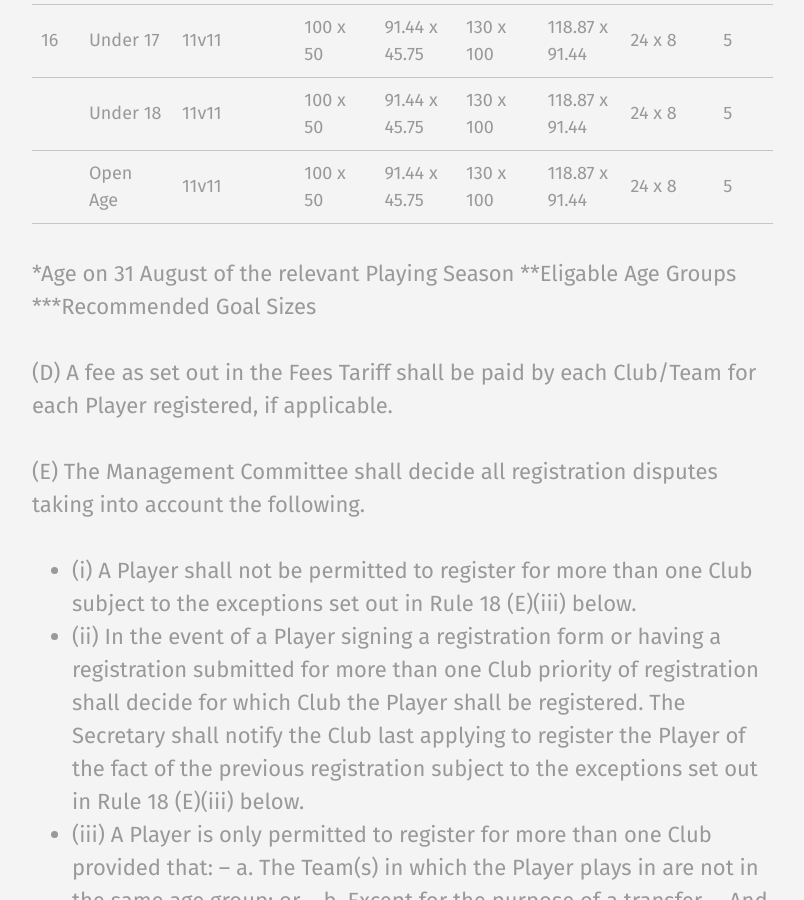
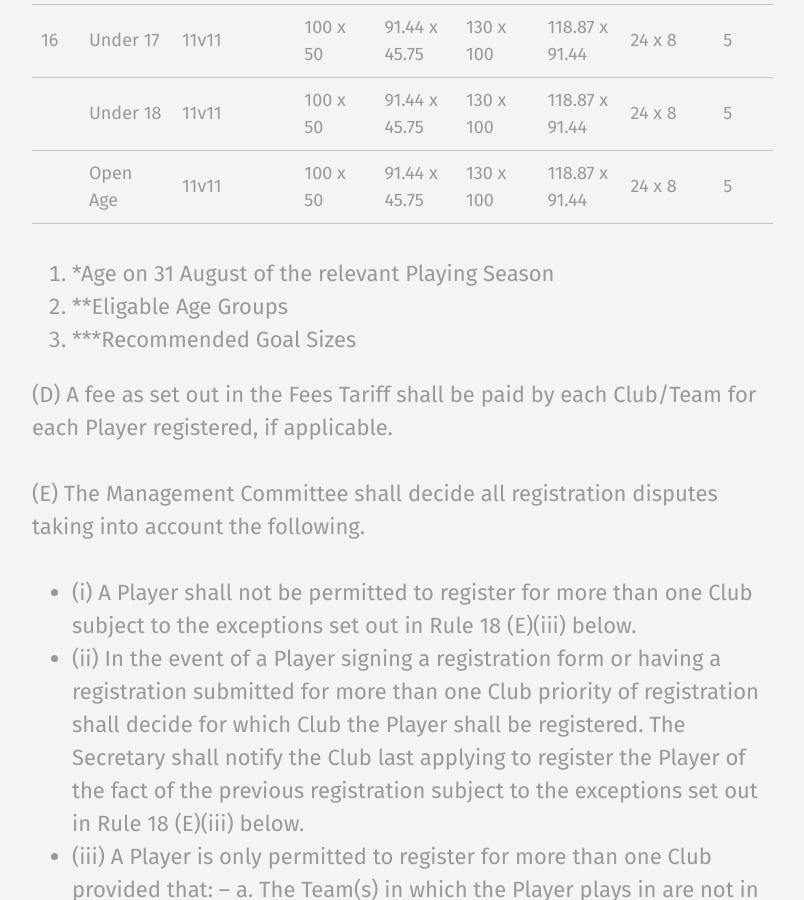
Before and after one commit to rotherleague/Rother, a Jekyll site: the page built from rules.md, in a window 1280 px wide and 900 px high, scrolled down 30821 px. Shown: the whole window, without its empty margins (56-860 px from the left). Built offline with Jekyll 4.4.1, drawn with Linux system fonts in a browser that asks for light colours; part of the change alters nothing that is shown.

Commit message:
Update 18.md

```diff
--- a/_includes/rules/18.md
+++ b/_includes/rules/18.md
@@ -75,9 +75,9 @@ The age groups that children are eligible to play in are set out in the table be
 |    | Open Age | 11v11 | 100 x 50	| 91.44 x 45.75	| 130 x 100	| 118.87 x 91.44| 24 x 8	 | 5 |
 
 
-\*Age on 31 August of the relevant Playing Season
-\*\*Eligable Age Groups
-\*\*\*Recommended Goal Sizes
+1. \*Age on 31 August of the relevant Playing Season
+2. \*\*Eligable Age Groups
+3. \*\*\*Recommended Goal Sizes
 
 (D)	A fee as set out in the Fees Tariff shall be paid by each Club/Team for each Player registered, if applicable.
 
```
